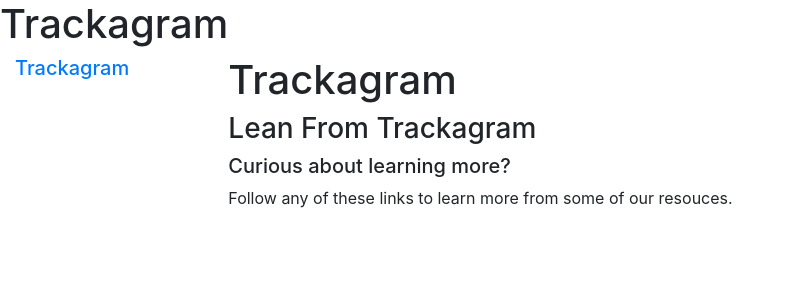
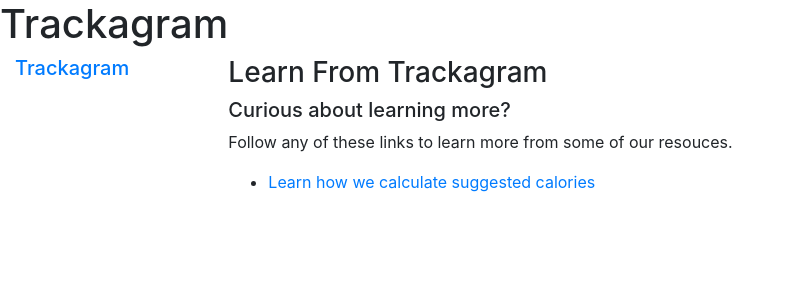
Before and after one commit to jodahoney/cs361_final_project, a Flask app: page /learning in a window 1280 px wide. Shown: the top 300 px of the page, without its empty margins (0-794 px from the left). Run offline with Flask 2, Linux system fonts and the light colour scheme; some libraries are stand-ins or nearby versions.

Commit message:
Added in learning link and some config things

```diff
--- a/project/app.py
+++ b/project/app.py
@@ -113,6 +113,7 @@ def settings():
         if request.method == "POST":
             return render_template('settings.html')
 
+
 @app.route('/learning')
 def learning():
     return render_template('learning.html')
--- a/project/templates/learning.html
+++ b/project/templates/learning.html
@@ -1,13 +1,16 @@
 {% extends 'base.html' %}
 
 {% block header %}
-  <h1>{% block title %}Trackagram{% endblock %}</h1>
 {% endblock %}
 
 {% block content %}
-    <h3>Lean From Trackagram</h3>
+    <h3>Learn From Trackagram</h3>
 
     <h5>Curious about learning more?</h5>
     <p>Follow any of these links to learn more from some of our resouces.</p>
 
+    <ul>
+      <li><a target="_blank" rel="noopener noreferrer" href="https://www.garnethealth.org/news/basal-metabolic-rate-calculator#:~:text=Calculate%20Basal%20Metabolic%20Rate&text=Your%20basal%20metabolism%20rate%20is,4.330%20x%20age%20in%20years)">Learn how we calculate suggested calories</a></li>
+    </ul>
+
 {% endblock %}
--- a/project/templates/login.html
+++ b/project/templates/login.html
@@ -1,7 +1,6 @@
 {% extends 'base.html' %}
 
 {% block header %}
-  <h1>{% block title %}Trackagram{% endblock %}</h1>
 {% endblock %}
 
 {% block content %}
--- a/project/templates/settings.html
+++ b/project/templates/settings.html
@@ -1,7 +1,6 @@
 {% extends 'base.html' %}
 
 {% block header %}
-  <h1>{% block title %}Trackagram{% endblock %}</h1>
   <h3>Your settings {{ session['username'] }}:</h3>
 {% endblock %}
 
```
Also changed, not shown: project/templates/index.html (+6 -2 lines).
